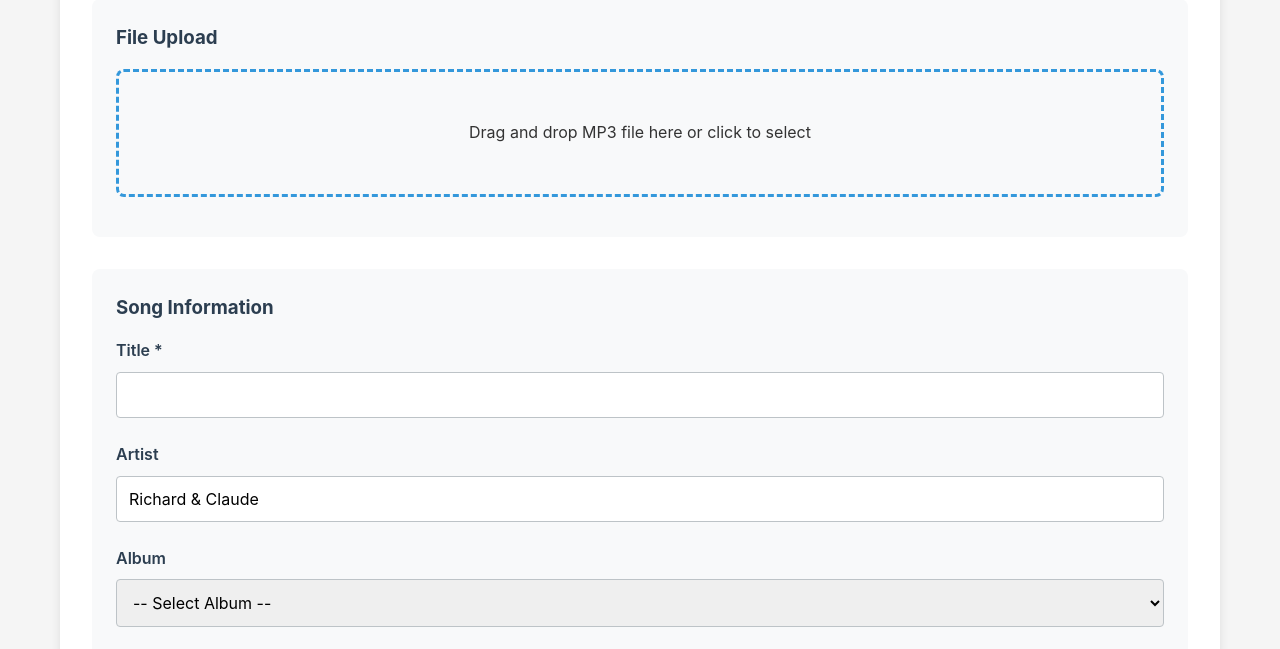
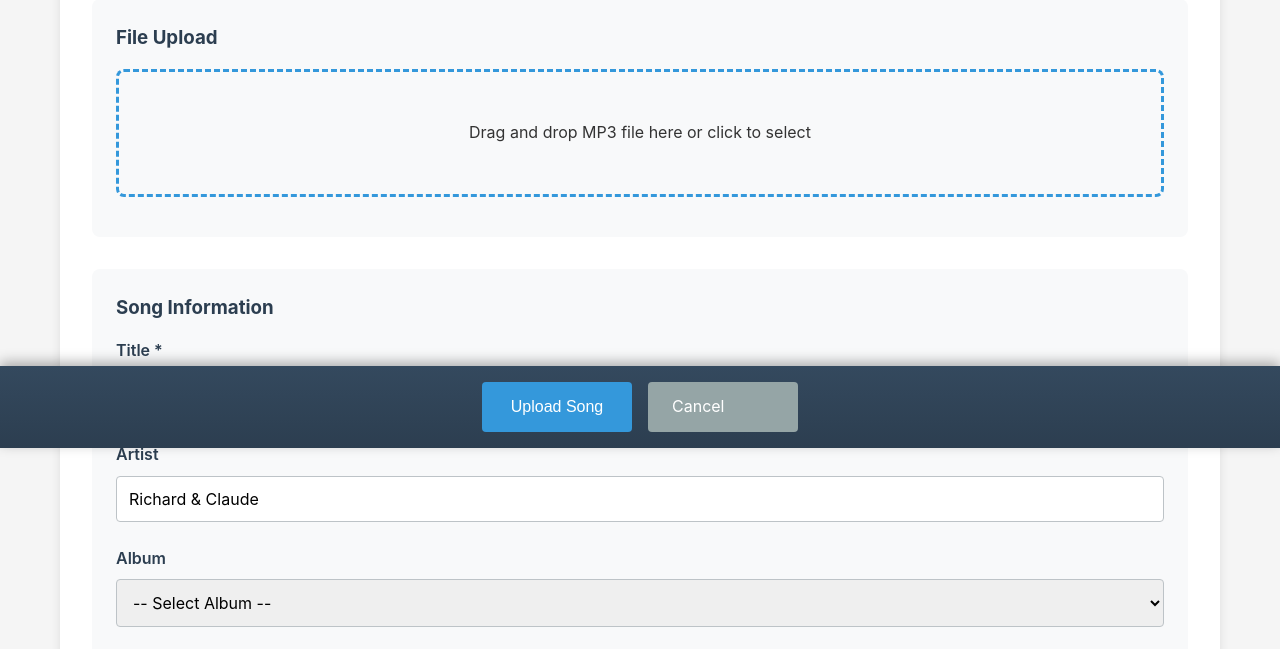
Before and after one commit to richardahasting/hastingtx-music, a Flask app: page /admin/upload in a window 1280 px wide. Shown: the part 352-1001 px from the top of the page. Run offline with Flask 3, Linux system fonts and the light colour scheme; data that the repository does not hold is empty; some libraries are stand-ins or nearby versions.

Commit message:
Add fixed save button bar for upload/edit pages
The form action buttons are now fixed at the bottom of the viewport
so users don't have to scroll to find Save/Cancel. Styled with a
dark gradient background matching the site header.

🤖 Generated with [Claude Code](https://claude.com/claude-code)

Co-Authored-By: Claude <noreply@anthropic.com>

```diff
--- a/static/css/style.css
+++ b/static/css/style.css
@@ -638,6 +638,29 @@ footer {
     gap: 1rem;
 }
 
+/* Fixed form actions for upload/edit pages */
+.upload-page .form-actions {
+    position: fixed;
+    bottom: 0;
+    left: 0;
+    right: 0;
+    margin: 0;
+    padding: 1rem 2rem;
+    background: linear-gradient(to top, #2c3e50 0%, #34495e 100%);
+    box-shadow: 0 -4px 12px rgba(0,0,0,0.3);
+    z-index: 1000;
+    justify-content: center;
+}
+
+.upload-page .form-actions .btn {
+    min-width: 150px;
+}
+
+/* Add padding to form container so content isn't hidden behind fixed bar */
+.upload-page form {
+    padding-bottom: 80px;
+}
+
 .success-message,
 .error-message {
     text-align: center;
--- a/templates/base.html
+++ b/templates/base.html
@@ -4,7 +4,7 @@
     <meta charset="UTF-8">
     <meta name="viewport" content="width=device-width, initial-scale=1.0">
     <title>{% block title %}HastingTX Music{% endblock %}</title>
-    <link rel="stylesheet" href="{{ url_for('static', filename='css/style.css') }}?v=20251130c">
+    <link rel="stylesheet" href="{{ url_for('static', filename='css/style.css') }}?v=20251130d">
     {% block extra_css %}{% endblock %}
 </head>
 <body>
```
